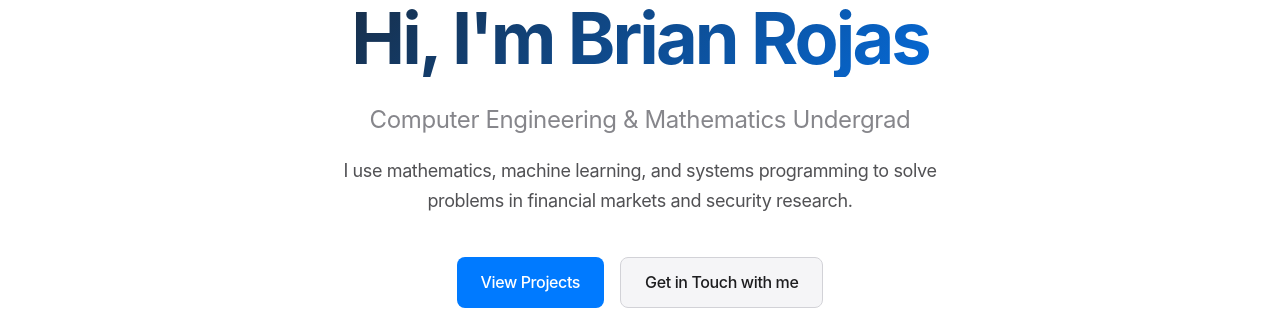
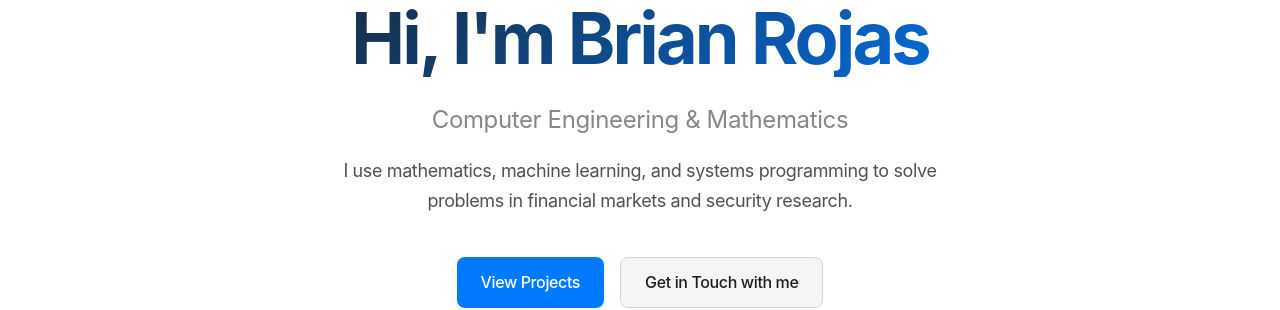
Before and after one commit to brianrojrc/brianrojrc.github.io, a Jekyll site: the page built from index.md, in a window 1280 px wide. Shown: the part 122-432 px from the top of the page. Built offline with Jekyll 4.4.1, drawn with Linux system fonts in a browser that asks for light colours.

Commit message:
Update index.md

```diff
--- a/index.md
+++ b/index.md
@@ -5,7 +5,7 @@ title: Home
 
 <section class="hero">
     <h1>Hi, I'm Brian Rojas</h1>
-    <p class="subtitle">Computer Engineering & Mathematics Undergrad</p>
+    <p class="subtitle">Computer Engineering & Mathematics</p>
     <p class="description">
         I use mathematics, machine learning, and systems programming
         to solve problems in financial markets and security research.
```
